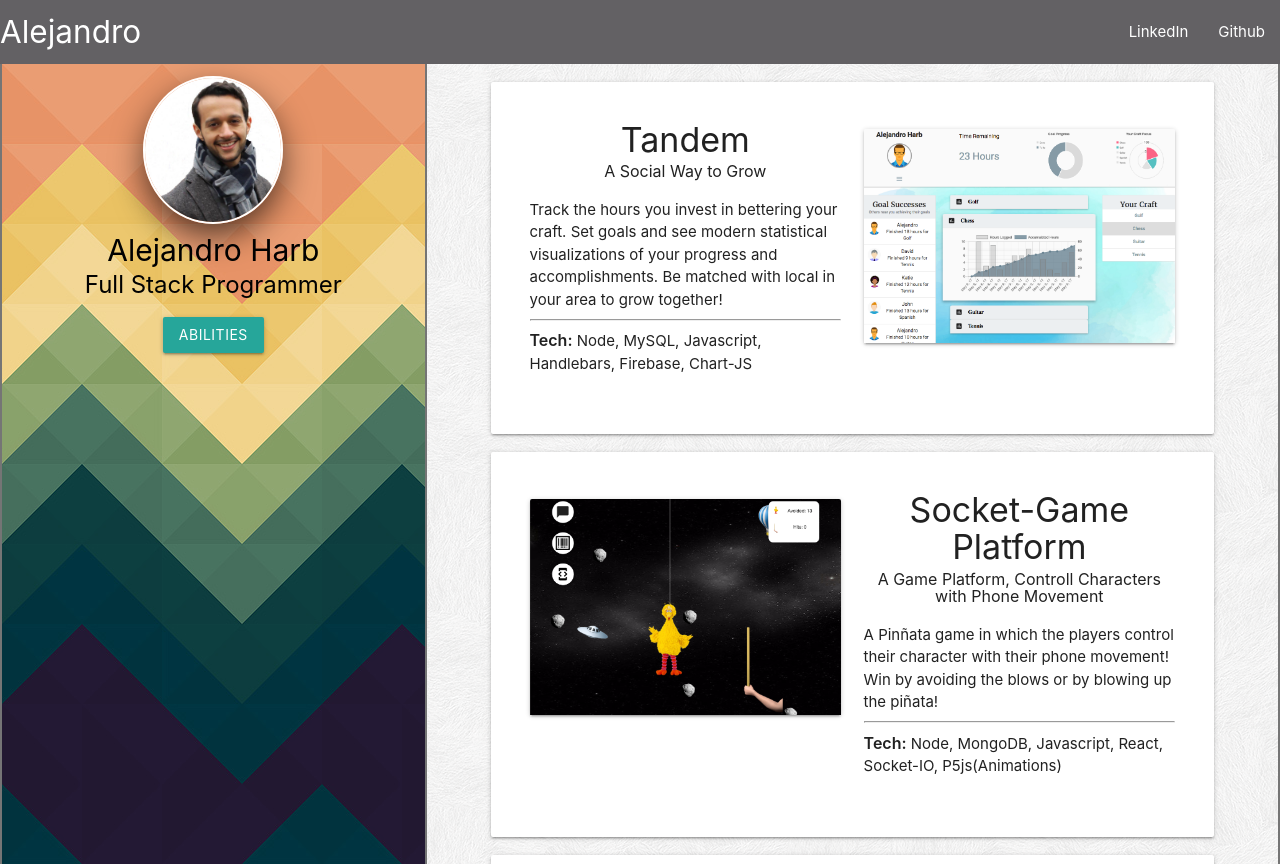
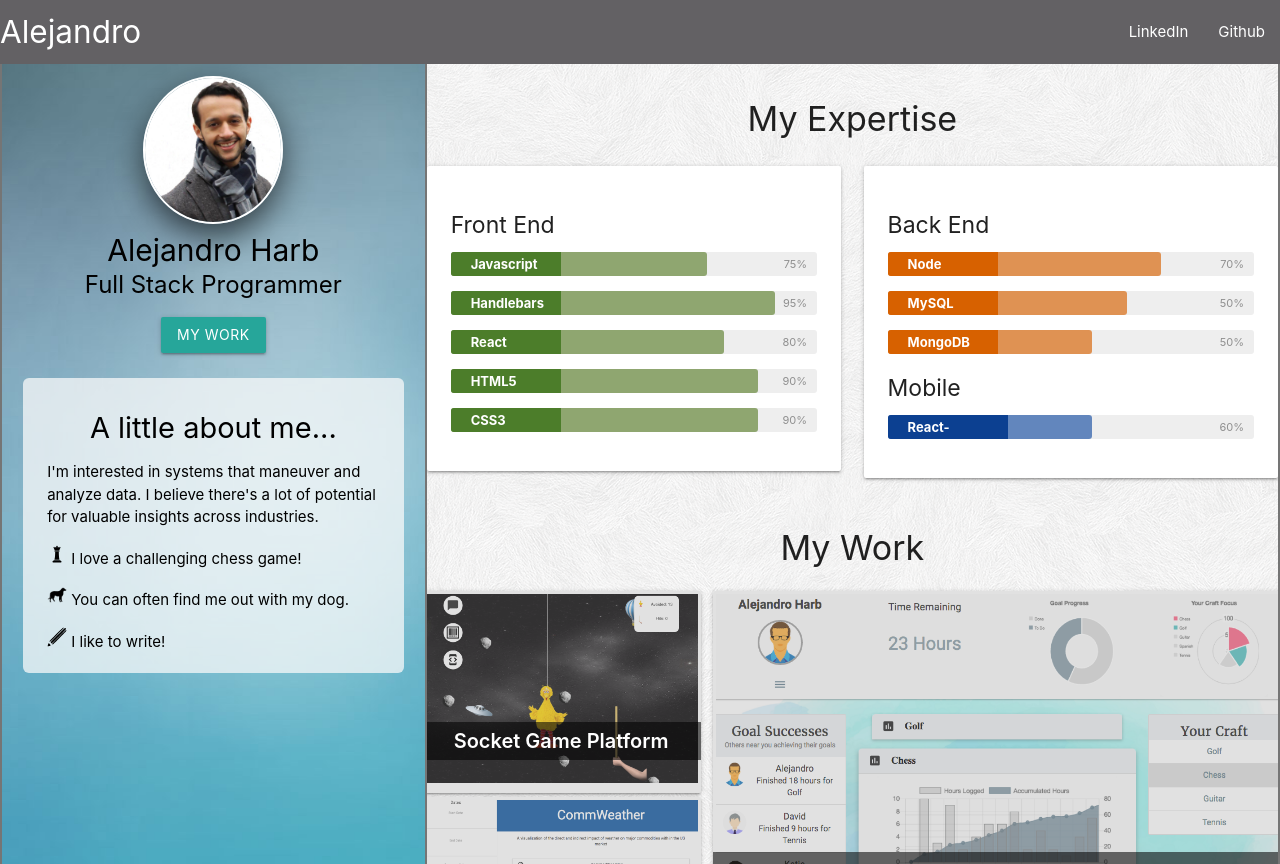
Before and after one commit to alejandroharb/professional, a plain HTML site: page index.html in a window 1280 px wide. Drawn offline with nearby package versions, Linux system fonts and the light colour scheme.

Commit message:
changed main-content layout and styling

```diff
--- a/assets/css/app.css
+++ b/assets/css/app.css
@@ -11,10 +11,26 @@ nav{
 	}
 .verticalBar-wrapper{
   width:100%;
-	background-image: url('../images/wallpaper/kale-salad.jpg');
+	background-image: url('../images/wallpaper/blue.jpeg');
   background-repeat:repeat;
 	border-left: solid 2px #757575;
 	border-right: solid 2px #757575;
+  overflow-y: auto;
+}
+.col-noPad{
+  padding:0px 6px!important;
+}
+.intro-wrapper{
+  background-color: rgba(250, 250, 250, 0.74);
+  border-radius: 6px;
+  text-align: left;
+  width: 90%;
+  padding: 5px 24px;
+  margin: 25px auto;
+}
+.intro-wrapper h3{
+  font-size: 29px;
+text-align: center;
 }
 /*.background-img{
   z-index: -1000;
@@ -43,7 +59,7 @@ nav{
 .content-wrapper{
 	background-image: url('../images/wallpaper/subtle_white_feathers.png');
   background-color: #FAFAFA;
-  overflow-y: scroll;
+  overflow-y: auto;
   display: block;
   bottom: 0;
   top: 0;
@@ -59,6 +75,9 @@ nav{
 	.custom-container{
 		width:100%;
 	}
+}
+.content-wrapper h4{
+  font-size: 23px;
 }
 .content-wrapper h2{
   font-size: 34px;
@@ -81,19 +100,21 @@ nav{
 	display: block;
 	border: 2px solid white;
 	margin:0 auto;
-}
-
-.main-display img {
-	margin-top: 12px;
+  margin-top: 12px;
 	margin-bottom: 10px;
 	-webkit-box-shadow: 0px 13px 32px -1px rgba(0,0,0,0.64);
   -moz-box-shadow: 0px 13px 32px -1px rgba(0,0,0,0.64);
   box-shadow: 0px 13px 32px -1px rgba(0,0,0,0.64);
 }
+
 .main-display {
 	text-align: center;
 	color: #000;
   overflow-y: scroll;
+}
+.main-display .icon{
+  width:20px;
+  display: inline-block;
 }
 .main-display h1{
 	font-size:30px;
@@ -132,23 +153,85 @@ nav{
   color:#000!important;
   background-color: rgba(255, 255, 255, 0.35)!important;
 }
-/*.overlay{
+.img-container{
+  display: block;
+  position: relative;
+  padding:3px!important;
+  margin: 3px 0 4px 0!important;
+  overflow: hidden;
+}
+/*.img-container .sm{
+  width: 263px;
+  height: 191px;
+}
+.img-container .lg{
+  width: 538px;
+  height: 191px;
+}*/
+.img-container img{
+  width:100%;
+  -webkit-transition: 1s ease-out;
+  -moz-transition: 1s ease-out;
+  -o-transition: 1s ease-out;
+  -ms-transition: 1s ease-out;
+  transition: 1s ease-out;
+}
+
+/*.img-container img:hover{
+  height: 101%;
+  width: 101%;
+}*/
+/*#proj1{
+  background-image: url('../images/pinata.png')no-repeat;
+  background-size:cover;
+  width: 100%;
+  height: 100%;
+  transition: 2s ease-out;
+}
+#proj1:hover {
+  background-image: url('http://i59.tinypic.com/k0szuv.jpg');
+  height: 125%;
+  width: 125%;
+}*/
+.overlay{
   z-index: 500;
   position:absolute;
   right:0;
   left:0;
   top:0;
   bottom:0;
-  background-color: rgba(0, 0, 0, 0.48)!important;
-}*/
+  width: 100%;
+  height: auto;
+  background-color: rgba(158, 158, 158, 0.31)!important;
+}
+.proj-title{
+  font-size: 36px;
+     font-weight: 500;
+    font-weight: 600;
+    position: absolute;
+    text-align: center;
+    z-index: 1000;
+    top: 65%;
+    right: 0;
+    left: 0;
+    color: white;
+    padding: 20px;
+    background-color: rgba(0, 0, 0, 0.56);
+}
+.proj-title.sm{
+  padding: 4px;
+  top: 65%;
+  font-size: 20px;
+}
 .overlay:hover , .overlay:active{
   background-color:transparent!important;
 }
 
 /* ---skillbar--- */
-.skill-wrapper h1 {
+ h1 {
   text-align: center;
   font-size: 36px;
+  margin-top:0;
 }
 .skill-wrapper p{
   text-align: center;
@@ -193,7 +276,9 @@ nav{
 	-moz-border-radius-bottomleft:3px;
 	border-top-left-radius:3px;
 	border-bottom-left-radius:3px;
+  background-color:#558b2f;
 }
+.backEnd .skillbar-title{ background-color: #ef6c00}
 
 .skillbar-title span {
 	display:block;
@@ -216,7 +301,10 @@ nav{
 	border-radius:3px;
 	-moz-border-radius:3px;
 	-webkit-border-radius:3px;
+  background-color:#8fa670;
 }
+
+.backEnd .skillbar-bar{background-color: rgba(215, 97, 0, 0.65)}
 
 .skill-bar-percent {
 	position:absolute;
@@ -228,3 +316,8 @@ nav{
 	color:#ffffff;
 	color:rgba(0, 0, 0, 0.4);
 }
+
+.circleDiv{
+  width:200px;
+  height:200px;
+}
--- a/assets/javascript/app.js
+++ b/assets/javascript/app.js
@@ -10,14 +10,21 @@ $(document).ready(function(){
     }
   };
 
-
+  //project image hover effects
+  $('.img-container.card').hover( function(){
+    $(this).find('.overlay').hide();
+    $(this).find('.proj-title').hide();
+  }, function(){
+    $(this).find('.overlay').show();
+    $(this).find('.proj-title').show();
+  })
 
   setContentBlockDimension();
   addEvent(window, "resize", setContentBlockDimension);
 
-  $("#skills").click(function() {
+  $("#projects").click(function() {
     $('.content-wrapper').animate({
-        scrollTop: $(".skill-wrapper").offset().top
+        scrollTop: $("#projects-wrapper").offset().top
     }, 2000);
     // ---------Trigger skill bar---------
     jQuery('.skillbar').each(function(){
@@ -49,4 +56,6 @@ $(document).ready(function(){
 		},6000);
 	});
 
+
+
 });
--- a/index.html
+++ b/index.html
@@ -13,15 +13,8 @@
 	<!-- Compiled and minified CSS -->
 	<link rel="stylesheet" href="https://cdnjs.cloudflare.com/ajax/libs/materialize/0.97.8/css/materialize.min.css">
 	<link rel="stylesheet" type="text/css" href="assets/css/app.css">
-	<!-- font awesome CDN -->
-	<script src="https://use.fontawesome.com/8d2a448a32.js"></script>
-	<!-- JQuery -->
-	<script src='https://code.jquery.com/jquery-2.1.3.min.js'></script>
-	<!-- Compiled and minified JavaScript -->
-	<script src="https://cdnjs.cloudflare.com/ajax/libs/materialize/0.97.8/js/materialize.min.js"></script>
+</head>
 
-</head>
-<script src="assets/javascript/app.js" type="text/javascript"></script>
 <body>
 	<nav>
 		<div class="nav-wrapper">
@@ -43,7 +36,15 @@
 							<img src="assets/images/alex-profile.jpg" class="profile-img responsive-img circle" />
 							<h1>Alejandro Harb</h1>
 							<h2>Full Stack Programmer</h2>
-							<button class="btn " id="skills">Abilities</button>
+							<button class="btn " id="projects">My Work</button>
+							<!-- intro conent -->
+							<div class="intro-wrapper">
+								<h3>A little about me...</h3>
+								<p>I'm interested in systems that maneuver and analyze data. I believe there's a lot of potential for valuable insights across industries.</p>
+								<p><img src="assets/images/icon-chess.svg" class="icon"> I love a challenging chess game!</p>
+								<p><img src="assets/images/icon-dog.png" class="icon"> You can often find me out with my dog.</p>
+								<p><img src="assets/images/icon-pencil.svg" class="icon"> I like to write!</p>
+							</div>
 						</div>
 					</div>
 
@@ -55,166 +56,114 @@
 					<div class="row row-wSpacing">
 						<div class="col s12">
 
-							<!-- ====Tandem==== -->
-							<div class="card card-padded">
-								<div class="card-content valign-wrapper">
-									<div class="row row-wSpacing">
-										<div class="col s12 m12 l6">
-											<h2>Tandem</h2>
-											<h3>A Social Way to Grow</h3>
-											<p>Track the hours you invest in bettering your craft. Set goals and see modern statistical visualizations of your progress and accomplishments. Be matched with local in your area to grow together!</p>
-											<hr/>
-											<p><span class="emphasis">Tech:</span> Node, MySQL, Javascript, Handlebars, Firebase, Chart-JS</p>
+							<div class="row">
+								<h2>My Expertise</h2>
+								<!-- ==== Skills: FRONT End ==== -->
+								<div class="col s12 m6">
+									<div class="card">
+										<div class="card-content">
+											<h4>Front End</h4>
+											<!-- Javascript skill bar -->
+											<div class="skillbar clearfix " data-percent="75%">
+												<div class="skillbar-title" ><span>Javascript</span></div>
+												<div class="skillbar-bar" ></div>
+												<div class="skill-bar-percent">75%</div>
 											</div>
-										<div class="col s12 m12 l6">
-											<div class="content-block">
-												<a href="#">
-													<div class="card">
-														<span class="overlay"></span>
-														<div class="card-image">
-															<img src="assets/images/tandem.png" />
-															<!-- <span class="card-title dark">Tandem</span> -->
+											<!-- Handlebars skill bar -->
+											<div class="skillbar clearfix " data-percent="95%">
+												<div class="skillbar-title" ><span>Handlebars</span></div>
+												<div class="skillbar-bar" ></div>
+												<div class="skill-bar-percent">95%</div>
 											</div>
-														<!-- <div class="card-content">
-						                      <p>A Social way to track the hours you invest in bettering yourself. Features include a goal tracker, hour and stat visualizations, and matching algorithm for others in your local area.</p>
-						                    </div> -->
+											<!-- React skill bar -->
+											<div class="skillbar clearfix " data-percent="80%">
+												<div class="skillbar-title" ><span>React</span></div>
+												<div class="skillbar-bar" ></div>
+												<div class="skill-bar-percent">80%</div>
 											</div>
-												</a>
+											<!-- ===== HTML skill bar =====  -->
+											<div class="skillbar clearfix" data-percent="90%">
+												<div class="skillbar-title" ><span>HTML5</span></div>
+												<div class="skillbar-bar" ></div>
+												<div class="skill-bar-percent">90%</div>
 											</div>
+											<!-- CSS skill bar -->
+											<div class="skillbar clearfix " data-percent="90%">
+												<div class="skillbar-title" ><span>CSS3</span></div>
+												<div class="skillbar-bar" ></div>
+												<div class="skill-bar-percent">90%</div>
 											</div>
 										</div>
 									</div>
 								</div>
 
-							<!-- ==== Socket-Game-Platform ==== -->
-							<div class="card card-padded">
-								<div class="card-content valign-wrapper">
-									<div class="row row-wSpacing">
-										<div class="col s12 m12 l6">
-											<div class="content-block">
-												<a href="#">
+								<!-- ====SKIlls: BACK END ===== -->
+								<div class="col s12 m6 backEnd">
 									<div class="card">
-														<span class="overlay"></span>
-														<div class="card-image">
-															<img src="assets/images/pinata.png" />
-															<!-- <span class="card-title dark">Socket-Game Platform</span> -->
+										<div class="card-content">
+											<h4>Back End</h4>
+											<!-- Node skill bar -->
+											<div class="skillbar clearfix " data-percent="80%">
+												<div class="skillbar-title" ><span>Node</span></div>
+												<div class="skillbar-bar" ></div>
+												<div class="skill-bar-percent">70%</div>
 											</div>
+											<!-- MySQL skill bar -->
+											<div class="skillbar clearfix " data-percent="70%">
+												<div class="skillbar-title" ><span>MySQL</span></div>
+												<div class="skillbar-bar" ></div>
+												<div class="skill-bar-percent">50%</div>
 											</div>
-												</a>
+											<!-- MongoDB skill bar -->
+											<div class="skillbar clearfix " data-percent="60%">
+												<div class="skillbar-title" ><span>MongoDB</span></div>
+												<div class="skillbar-bar" ></div>
+												<div class="skill-bar-percent">50%</div>
 											</div>
-										</div>
-										<div class="col s12 m12 l6">
-											<h2>Socket-Game Platform</h2>
-											<h3>A Game Platform, Controll Characters with Phone Movement</h3>
-											<p>A Pinñata game in which the players control their character with their phone movement! Win by avoiding the blows or by blowing up the piñata!</p>
-											<hr/>
-											<p><span class="emphasis">Tech:</span> Node, MongoDB, Javascript, React, Socket-IO, P5js(Animations)</p>
+
+											<h4>Mobile</h4>
+											<!-- React-Native skill bar -->
+											<div class="skillbar clearfix " data-percent="60%">
+												<div class="skillbar-title" style="background-color:#0d47a1;width:120px;"><span>React-Native</span></div>
+												<div class="skillbar-bar" style="background-color:rgba(13, 71, 161, 0.62);"></div>
+												<div class="skill-bar-percent">60%</div>
 											</div>
 										</div>
 									</div>
 								</div>
 
-							<!-- ==== Commodities ==== -->
+							</div>
 
-							<div class="card card-padded">
-								<div class="card-content ">
-									<div class="row row-wSpacing">
-										<div class="col s12 m12 l6">
-											<h2>Commodities & Weather</h2>
-											<h3>A visualization of commodity prices and weather patterns</h3>
-											<p>Find correlations between commodity prices and weather by choosing a date and area to see data visualizations. See future weather predictions!</p>
-											<hr/>
-											<p><span class="emphasis">Tech:</span> Javascript, Chart-JS, 3 API's</p>
+
+							<!-- === Projects Wrapper === -->
+
+									<div class="row" id="projects-wrapper">
+										<h2>My Work</h2>
+										<div class="col m4 col-noPad">
+											<a href="https://socket-game-platform.herokuapp.com/" id="proj1">
+												<div class="img-container card" >
+													<span class="overlay"></span>
+													<span class="proj-title sm" style="color:white;" >Socket Game Platform</span>
+													<img src="assets/images/pinata.png"/>
 												</div>
-										<div class="col s12 m12 l6">
-											<div class="content-block">
-												<a href="#">
-													<div class="card">
+											</a>
+											<a href="https://commweather.herokuapp.com/" id="proj2">
+												<div class="img-container card" >
 													<span class="overlay"></span>
-														<div class="card-image">
-															<img src="assets/images/commweather.png" />
-															<!-- <span class="card-title dark" style="font-size:20px">Commodities & Weather</span> -->
-														</div>
-														<!-- <div class="card-content">
-						                      <p>A visualization of commodity prices and weather patterns!</p>
-						                    </div> -->
+													<span class="proj-title sm">Weather & Commodities</span>
+													<img src="assets/images/commweather.png"/>
 												</div>
 											</a>
 										</div>
+
+										<div class="col m8 col-noPad">
+											<a href="https://tandem-grow.herokuapp.com/" id="proj3">
+												<div class="img-container card">
+													<span class="overlay"></span>
+													<span class="proj-title">Tandem</span>
+													<img src="assets/images/tandem.png" />
 												</div>
-									</div>
-								</div>
-							</div>
-						</div>
-					</div>
-
-					<!-- ===== skill wrapper ==== -->
-					<div class="row">
-						<div class="col s12 m12">
-							<div class="content-block skill-wrapper">
-								<div class="card card-padded">
-									<div class="card-content">
-										<h1>My Skills</h1>
-										<p>Back End</p>
-										<!-- Node skill bar -->
-										<div class="skillbar clearfix " data-percent="80%">
-											<div class="skillbar-title" style="background: #67a165;"><span>Node</span></div>
-											<div class="skillbar-bar" style="background: #8BC34A;"></div>
-											<div class="skill-bar-percent">70%</div>
-										</div>
-										<!-- MySQL skill bar -->
-										<div class="skillbar clearfix " data-percent="70%">
-											<div class="skillbar-title" style="background:#ffa230 ;"><span>MySQL</span></div>
-											<div class="skillbar-bar" style="background: #ffc107;"></div>
-											<div class="skill-bar-percent">50%</div>
-										</div>
-										<!-- MongoDB skill bar -->
-										<div class="skillbar clearfix " data-percent="60%">
-											<div class="skillbar-title" style="background: #5a9537;"><span>MongoDB</span></div>
-											<div class="skillbar-bar" style="background: #7cb342;"></div>
-											<div class="skill-bar-percent">50%</div>
-										</div>
-										<p>Front End</p>
-										<!-- Javascript skill bar -->
-										<div class="skillbar clearfix " data-percent="75%">
-											<div class="skillbar-title" style="background: #f0db4f;"><span>Javascript</span></div>
-											<div class="skillbar-bar" style="background: #ffeb3b;"></div>
-											<div class="skill-bar-percent">75%</div>
-										</div>
-										<!-- Handlebars skill bar -->
-										<div class="skillbar clearfix " data-percent="95%">
-											<div class="skillbar-title" style="background:#423426;"><span>Handlebars</span></div>
-											<div class="skillbar-bar" style="background: #bab4b1;"></div>
-											<div class="skill-bar-percent">95%</div>
-										</div>
-										<!-- React skill bar -->
-										<div class="skillbar clearfix " data-percent="80%">
-											<div class="skillbar-title" style="background:#18bcee;"><span>React</span></div>
-											<div class="skillbar-bar" style="background: #02d3f5;"></div>
-											<div class="skill-bar-percent">80%</div>
-										</div>
-										<!-- ===== HTML skill bar =====  -->
-										<div class="skillbar clearfix" data-percent="90%">
-											<div class="skillbar-title" style="background: #d35400;"><span>HTML5</span></div>
-											<div class="skillbar-bar" style="background: #e67e22;"></div>
-											<div class="skill-bar-percent">90%</div>
-										</div>
-										<!-- CSS skill bar -->
-										<div class="skillbar clearfix " data-percent="90%">
-											<div class="skillbar-title" style="background: #0270bb;"><span>CSS3</span></div>
-											<div class="skillbar-bar" style="background: #2ba8e0;"></div>
-											<div class="skill-bar-percent">90%</div>
-										</div>
-										<p>Mobile</p>
-										<!-- React-Native skill bar -->
-										<div class="skillbar clearfix " data-percent="60%">
-											<div class="skillbar-title" style="background: #312e2e;width:120px"><span>React-Native</span></div>
-											<div class="skillbar-bar" style="background: #616161;"></div>
-											<div class="skill-bar-percent">60%</div>
-										</div>
-									</div>
-								</div>
-							</div>
+											</a>
 										</div>
 									</div>
 
@@ -223,4 +172,17 @@
 						</div>
 					</div>
 
+
+
+				</div>
+			</div>
+		</div>
+	</div>
+
+	<script src="https://use.fontawesome.com/8d2a448a32.js"></script>
+	<script src='https://code.jquery.com/jquery-2.1.3.min.js'></script>
+	<script src="https://cdnjs.cloudflare.com/ajax/libs/materialize/0.97.8/js/materialize.min.js"></script>
+	<script src="https://cdnjs.cloudflare.com/ajax/libs/Chart.js/2.5.0/Chart.min.js"></script>
+	<script src="https://cdn.rawgit.com/kimmobrunfeldt/progressbar.js/0.5.6/dist/progressbar.js"></script>
+	<script src="assets/javascript/app.js" type="text/javascript"></script>
 </body>
```
Also changed, not shown: assets/images/flag.svg (added), assets/images/icon-chess.svg (added), assets/images/icon-dog.png (added), assets/images/icon-pencil.svg (added), assets/images/wallpaper/shattered-island.gif (added). Lines whose indentation alone changed are shown as unchanged.
